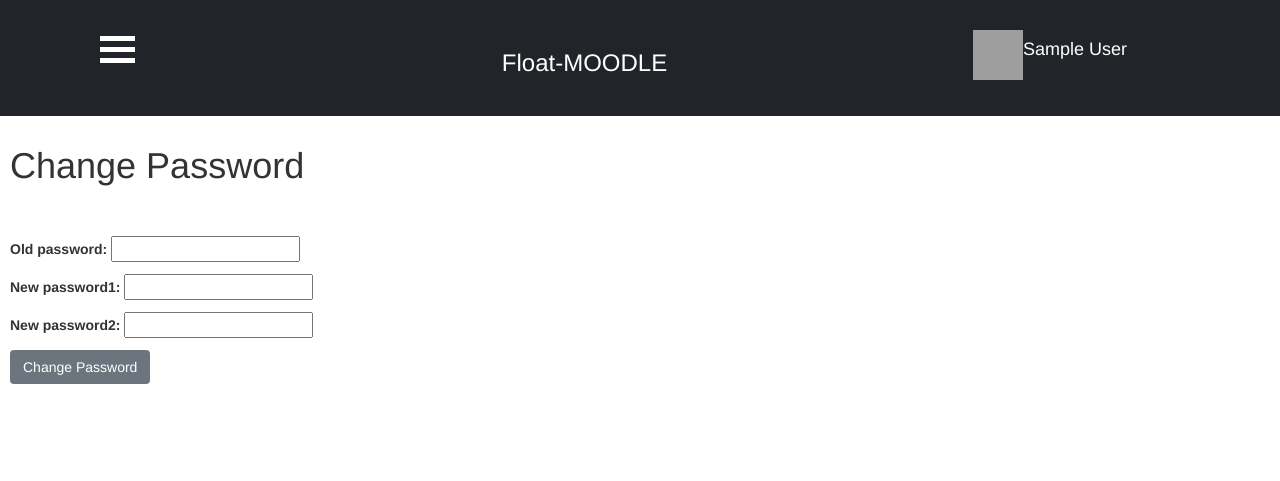
After one commit to GurpreetS2001/SSL-Float-Moodle, a Django app: page /main/changepass/ in a window 1280 px wide. The commit adds this page. Shown: the top 481 px of the page. Run offline with Django 3.2, Linux system fonts and the light colour scheme; the visitor is signed in with stand-in values (Sample User, id 1); some libraries are stand-ins or nearby versions; grey boxes are pictures that could not be loaded.

Commit message:
Update Profile and CSS done

```diff
--- a/moodle/settings.py
+++ b/moodle/settings.py
@@ -81,7 +81,7 @@ DATABASES = {
     'default': {
         'ENGINE': 'django.db.backends.postgresql',
         'NAME': 'moodle',
-        'USER': 'dhv',
+        'USER': 'molina',
         'PASSWORD': 'sslproject',
         'HOST':'localhost'
     }
@@ -118,13 +118,15 @@ USE_I18N = True
 
 USE_L10N = True
 
-USE_TZ = True
+USE_TZ = False
 
 
 # Static files (CSS, JavaScript, Images)
 # https://docs.djangoproject.com/en/3.2/howto/static-files/
 
 STATIC_URL = '/static/'
+STATIC_ROOT = os.path.join(BASE_DIR, 'staticfiles')
+STATICFILES_DIRS= [os.path.join(BASE_DIR,"static")]
 
 # Default primary key field type
 # https://docs.djangoproject.com/en/3.2/ref/settings/#default-auto-field
--- /dev/null
+++ b/static/style.css
@@ -0,0 +1,52 @@
+  /*Position and style for the sidebar*/
+
+  .sidebar {
+    height: 100%;
+    width: 0;
+    position: fixed;
+    /*Stays in place */
+    background-color: lightgray;
+    /*green*/
+    overflow-x: hidden;
+    /*for Disabling horizontal scroll */
+}
+/* Position and style for the sidebar links */
+
+.sidebar a {
+    padding: 10px 10px 10px;
+    font-size: 25px;
+    color: #111;
+    display: block;
+    transition: 0.3s;
+}
+/* the links change color when mouse hovers upon them*/
+
+.sidebar a:hover {
+    color: #FFFFFF;
+}
+/* Position and style the for cross button */
+
+.sidebar .closebtn {
+    position: absolute;
+    top: 0;
+    right: 25px;
+}
+/* Style for the sidebar button */
+
+
+
+.bar1, .bar2, .bar3 {
+width: 35px;
+height: 5px;
+background-color: white;
+margin: 6px 0;
+}
+
+/* pushes the page content to the right
+when you open the side navigation */
+
+#main {
+    transition: margin-left .5s;
+    /* If you want a transition effect */
+    padding: 10px;
+}
--- /dev/null
+++ b/templates/changepassword.html
@@ -0,0 +1,23 @@
+{% extends 'mainpage.html' %}
+
+{% block title %}Change Password{% endblock %}
+
+{% block content %}
+{% if user.is_authenticated and user == request.user%}
+<div id="main">
+<h1>Change Password</h1>
+<br></br>
+<div class = "form-group">
+    <form method="POST">
+        {% csrf_token %}
+        {{form.as_p}}
+        <button class="btn btn-secondary">Change Password</button>
+    </form>
+</div>
+</div>
+{% else %}
+<div class="alert alert-danger" role="alert" style="margin-left: 20%; margin-top: 20px;">
+    Invalid Access Attempt!
+  </div>
+{% endif %}
+{% endblock %}
--- a/templates/mainpage.html
+++ b/templates/mainpage.html
@@ -5,64 +5,12 @@
     <link href="https://cdn.jsdelivr.net/npm/bootstrap@5.1.1/dist/css/bootstrap.min.css" rel="stylesheet" integrity="sha384-F3w7mX95PdgyTmZZMECAngseQB83DfGTowi0iMjiWaeVhAn4FJkqJByhZMI3AhiU" crossorigin="anonymous">
     <meta http-equiv="X-UA-Compatible" content="IE=edge">
     <meta name="viewport" content="width=device-width, initial-scale=1.0">
+    <script src="https://ajax.googleapis.com/ajax/libs/jquery/1.12.4/jquery.min.js"></script>
+    <script src="http://maxcdn.bootstrapcdn.com/bootstrap/3.3.6/js/bootstrap.min.js"></script>
+    <link rel="stylesheet" href="http://maxcdn.bootstrapcdn.com/bootstrap/3.3.6/css/bootstrap.min.css">
+    <link rel="stylesheet" type="text/css" href="{{BASE_DIR}}/static/style.css">
+
     <title>{% block title %}Main{% endblock %}</title>
-
-
-    <style>
-        /*Position and style for the sidebar*/
-
-        .sidebar {
-            height: 100%;
-            width: 0;
-            position: fixed;
-            /*Stays in place */
-            background-color: lightgray;
-            /*green*/
-            overflow-x: hidden;
-            /*for Disabling horizontal scroll */
-        }
-        /* Position and style for the sidebar links */
-
-        .sidebar a {
-            padding: 10px 10px 10px;
-            font-size: 25px;
-            color: #111;
-            display: block;
-            transition: 0.3s;
-        }
-        /* the links change color when mouse hovers upon them*/
-
-        .sidebar a:hover {
-            color: #FFFFFF;
-        }
-        /* Position and style the for cross button */
-
-        .sidebar .closebtn {
-            position: absolute;
-            top: 0;
-            right: 25px;
-        }
-        /* Style for the sidebar button */
-
-
-
-.bar1, .bar2, .bar3 {
-  width: 35px;
-  height: 5px;
-  background-color: white;
-  margin: 6px 0;
-}
-
-      /* pushes the page content to the right
-      when you open the side navigation */
-
-        #main {
-            transition: margin-left .5s;
-            /* If you want a transition effect */
-            padding: 10px;
-        }
-    </style>
-
 
 </head>
 <body>
@@ -73,9 +21,21 @@
                     <div class="bar2"></div>
                     <div class="bar3"></div>
                   </div>
-                  <div style="width: 90%; float: left;"> <h3 style="color: white; text-align: center;">Float-MOODLE</h3></div>
+                  <div style="width: 70%; float: left;"> <h3 style="color: white; text-align: center;">Float-MOODLE</h3></div>
+                  <div class="dropdown" style="float:left; width:20%; height:30px;" >
+                    <a href="" id="imageDropdown" data-toggle="dropdown">
+                      <img src="https://www.pngall.com/wp-content/uploads/5/User-Profile-PNG-Clipart.png" alt="" width="50px;" height="50px;" style="float: left;">
+                      <h4 style="color: white; float:left;">{{ user.first_name }} {{user.last_name}}</h4>
+                    </a>
 
-                    <!-- for the sidebar button-->
+                    <ul class="dropdown-menu" role="menu" aria-labelledby="imageDropdown">
+                      <li role="button"><a href="{% url 'profile_page' username=request.user.username %}">Profile</a></li>
+                      <li role="button"></li>
+                      <li role="button"><a href="{% url 'logout' %}">Logout</a></li>
+                    </ul>
+                  </div>
+
+
             </div>
         </div>
     <div style="width: 90%;" >
@@ -87,38 +47,57 @@
           </a>
             <!--the cross button-->
             <a href="{% url 'add_course' %}">Add Course</a>
-            <a href="{% url 'home' %}">Home</a>
-            <a href="{% url 'profile_page' username=request.user.username %}">My profile</a>
+            <a href="{% url 'main_page' %}">Dashboard</a>
             <a href="{% url 'main_page' %}">Your Courses</a>
             <a href="{% url 'register_course' %}">Register for Course</a>
+
+
         </div>
         {% block content %}
+        {% if user.is_authenticated and user == request.user%}
         <div id="main">
           {% csrf_token %}
-          <h2>Registered courses</h2>
+          <div style="width:80%; float:left;">
+          <div>
+          <h2>Courses You Teach</h2>
             {% for course in teacher_courses %}
-            <div class="card" style="width: 18rem; float:left;">
-                <img src="..." class="card-img-top" alt="...">
+            <div class="card" style="width: 300px; float:left; margin:20px; ">
                 <div class="card-body">
+                  <div class="course" style="height: 60px; background-color: blue;"></div>
+                  <h5 class="card-title bg-light">{{course.code}}</h5>
+                  <p class="card-text">{{course.name}}</p>
+                  <a href="{% url 'course_page' name=course.name %}" class="stretched-link"></a>
+                </div>
+              </div>
+            {% endfor %}
+          </div>
+          <hr style="clear:both;">
+          <div>
+            <h2>Courses You Have Registered For</h2>
+            {% for course in learner_courses %}
+            <div class="card" style="width: 300px; float:left; margin:20px; ">
+                <div class="card-body">
+                  <div class="course" style="height: 60px; background-color: green;"></div>
                   <h5 class="card-title">{{course.code}}</h5>
                   <p class="card-text">{{course.name}}</p>
                   <a href="{% url 'course_page' name=course.name %}" class="stretched-link"></a>
                 </div>
               </div>
             {% endfor %}
-
-            {% for course in learner_courses %}
-            <div class="card" style="width: 18rem; float:left;">
-                <img src="..." class="card-img-top" alt="...">
-                <div class="card-body">
-                  <h5 class="card-title">{{course.code}}</h5>
-                  <p class="card-text">{{course.name}}</p>
-                  <a href="{% url 'course_page' name=course.name %}" class="stretched-link"></a>
-                </div>
-              </div>
-            {% endfor %}
-
+          </div>
         </div>
+        <div style="width:20%; float:left;">
+          <h3>Currently Online Users:</h3>
+          {% for person in logged_in_users %}
+          <p>{{person.first_name}} {{person.last_name}}</p><br>
+          {% endfor %}
+        </div>
+        </div>
+        {% else %}
+          <div class="alert alert-danger" role="alert" style="margin-left: 20%; margin-top: 20px;">
+          Invalid Access Attempt!
+          </div>
+        {% endif %}
         {% endblock %}
 
     </div>
--- a/templates/viewAssign.html
+++ b/templates/viewAssign.html
@@ -3,6 +3,7 @@
 {% block title %}Add Course{% endblock %}
 
 {% block content %}
+{% if user.is_authenticated and user == request.user%}
 <div id="main">
 <div class="col-sm-9" style="background-color: lightgray; margin: auto; border: 3px solid gray;
 padding: 30px;  margin-top: 20px; text-align: center;">
@@ -44,4 +45,9 @@ padding: 30px;  margin-top: 20px; text-align: center;">
 
 </div>
 </div>
+{% else %}
+<div class="alert alert-danger" role="alert" style="margin-left: 20%; margin-top: 20px;">
+    Invalid Access Attempt!
+  </div>
+{% endif %}
 {% endblock %}
--- a/userprofile/forms.py
+++ b/userprofile/forms.py
@@ -1,8 +1,11 @@
 from django import forms
+from django.contrib.auth.forms import PasswordChangeForm, UserChangeForm
+from django.forms import fields
+from django.forms.widgets import PasswordInput
+from django.contrib.auth.models import User
 
 class CourseCreationForm(forms.Form):
     name = forms.CharField(max_length=50)
-    color = forms.CharField(max_length=7,initial='#007bff')
     code = forms.CharField(max_length=10)
 
 class CourseRegistrationForm(forms.Form):
@@ -25,3 +28,18 @@ class SolutionSubmissionForm(forms.Form):
 
 class SolutionFeedbackForm(forms.Form):
     feedback = forms.CharField(widget=forms.Textarea(attrs={"rows":2, "cols":50, 'placeholder':'Feedback'}),label="")
+
+class ChangePasswordForm(PasswordChangeForm):
+    old_password = forms.CharField(max_length=100,widget=PasswordInput(attrs={'class':'form_control','type':'password'}))
+    new_password1 = forms.CharField(max_length=100,widget=PasswordInput(attrs={'class':'form_control','type':'password'}))
+    new_password2 = forms.CharField(max_length=100,widget=PasswordInput(attrs={'class':'form_control','type':'password'}))
+
+    class Meta:
+        model = User
+        fields = ('old_password','new_password1','new_password2')
+
+class ChangeUserProfileForm(UserChangeForm):
+    password=None
+    class Meta:
+        model = User
+        fields = ('username','first_name','last_name','email')
--- a/userprofile/urls.py
+++ b/userprofile/urls.py
@@ -10,6 +10,8 @@ urlpatterns = [
     path('courses/register/',views.registerCourse,name='register_course'),
     path('courses/<str:name>/',views.coursePage,name='course_page'),
     path('users/<str:username>/',views.profilePage,name='profile_page'),
-    path('courses/<str:name>/add_new_assignment',views.addAssign,name='add_assign'),
-    path('courses/<str:name>/assignment/<int:id>',views.viewAssign,name='view_assign')
+    path('courses/<str:name>/add_new_assignment/',views.addAssign,name='add_assign'),
+    path('courses/<str:name>/assignment/<int:id>/',views.viewAssign,name='view_assign'),
+    path('changepass/',views.PasswordChangeView.as_view(),name='change_password'),
+    path('updateprofile/',views.changeUserProfile,name='updateProfile')
 ]
--- a/userprofile/views.py
+++ b/userprofile/views.py
@@ -2,14 +2,16 @@
 from django.http import response
 from django.urls.base import reverse
 from django.contrib.auth.models import User
+from django.contrib.auth.views import PasswordChangeView,PasswordChangeDoneView
 import userprofile
+from django.contrib import messages
 from userprofile.models import Assignments, Course, CourseUserRelation, Lecture, LectureNotes, Solutions, Solutionfeedback
 from userprofile.signup import SignUpForm
 from django.shortcuts import redirect, render
 from django.views import generic
 from django.urls import reverse_lazy
 from datetime import datetime, time,timedelta, tzinfo
-from .forms import CourseCreationForm, CourseRegistrationForm, LectureCreationForm, AssignmentCreationForm, SolutionSubmissionForm, SolutionFeedbackForm
+from .forms import ChangePasswordForm, ChangeUserProfileForm, CourseCreationForm, CourseRegistrationForm, LectureCreationForm, AssignmentCreationForm, SolutionSubmissionForm, SolutionFeedbackForm
 # Create your views here.
 
 class SignUpView(generic.CreateView):
@@ -30,6 +32,9 @@ def MainPage(request):
             if(user==current_user):
                 continue
             time=user.last_login
+            print(datetime.now())
+            print(time)
+            print(timedelta(minutes=5))
             if(datetime.now()<time.replace(tzinfo=None)+timedelta(minutes=5)):    #timestamp with timezone problem
                 logged_in_users.append(user)
         all_courses=Course.objects.all()
@@ -49,6 +54,9 @@ def MainPage(request):
                     learner_courses.append(course)
                 elif(course_relation[index].is_teacher):
                     teacher_courses.append(course)
+        print('-----------')
+        print(logged_in_users)
+        print('-----------')
         contents={
             "available_courses":available_courses,
             "learner_courses":learner_courses,
@@ -61,7 +69,7 @@ def addCourse(request):
     if request.method == 'POST':
         form = CourseCreationForm(request.POST)
         if form.is_valid():
-            newCourse = Course.objects.create(name = form.cleaned_data['name'], color = form.cleaned_data['color'], code = form.cleaned_data['code'])
+            newCourse = Course.objects.create(name = form.cleaned_data['name'], color = '#007bff', code = form.cleaned_data['code'])
             newCourse.save()
             newCourse.user.add(request.user)
             CourseUserRelation.objects.create(user = request.user, course = newCourse, is_teacher = True)
@@ -130,7 +138,7 @@ def addAssign(request,name):
             return redirect(reverse('add_assign', kwargs={'name':name}))
     else:
         form = AssignmentCreationForm()
-    return render(request,'addAssign.html', {'form':form})
+    return render(request,'addAssign.html', {'form':form,'course':course})
 
 def viewAssign(request,name,id):
     course = Course.objects.get(name=name)
@@ -175,10 +183,50 @@ def viewAssign(request,name,id):
     return render(request,'viewAssign.html', args)
 
 def profilePage(request, username):
+    current_user=request.user
     user = User.objects.get(username=username)
     courses = Course.objects.filter(user=user)
+    all_courses=Course.objects.all()
+    course_relation=CourseUserRelation.objects.filter(user_id=current_user.pk)
+    course_ids=[]
+    for relation in course_relation:
+        course_ids.append(relation.course_id)
+    available_courses=[]
+    learner_courses=[]      #course_id[1]   course_relation[1]
+    teacher_courses=[]
+    for course in all_courses:
+        index=course_ids.index(course.pk) if course.pk in course_ids else None
+        if(index==None):
+            available_courses.append(course)
+        else:
+            if(course_relation[index].is_student):
+                learner_courses.append(course)
+            elif(course_relation[index].is_teacher):
+                teacher_courses.append(course)
     args = {
         'user':user,
-        'courses':courses
+        'courses':courses,
+        "available_courses":available_courses,
+        "learner_courses":learner_courses,
+        "teacher_courses":teacher_courses,
+
     }
     return render(request, 'profilePage.html', args)
+
+class PasswordChangeView(PasswordChangeView):
+    template_name = 'changepassword.html'
+    form_class = ChangePasswordForm
+    success_url = reverse_lazy('main_page')
+
+def changeUserProfile(request):
+    if request.user.is_authenticated:
+        if request.method == "POST":
+            rec_form=ChangeUserProfileForm(request.POST,instance=request.user)
+            if rec_form.is_valid():
+                messages.success(request,'Profile Updated')
+                rec_form.save()
+        else:
+            rec_form=ChangeUserProfileForm(instance=request.user)
+        return render(request,'updateProfile.html',{'form':rec_form})
+    else:
+        return response.HttpResponse('Login First')
```
Also changed, not shown: templates/addAssign.html (+10 -2 lines), templates/addCourse.html (+7 -1 lines), templates/coursePage.html (+9 -3 lines), templates/profilePage.html (+26 -18 lines), templates/registerCourse.html (+7 -1 lines), templates/updateProfile.html (added, +31 -0 lines), 2 other files.
